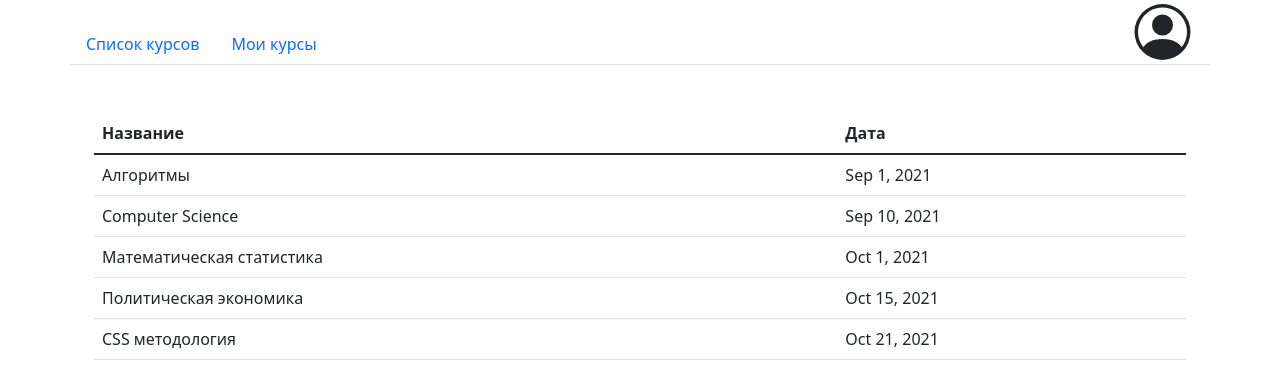
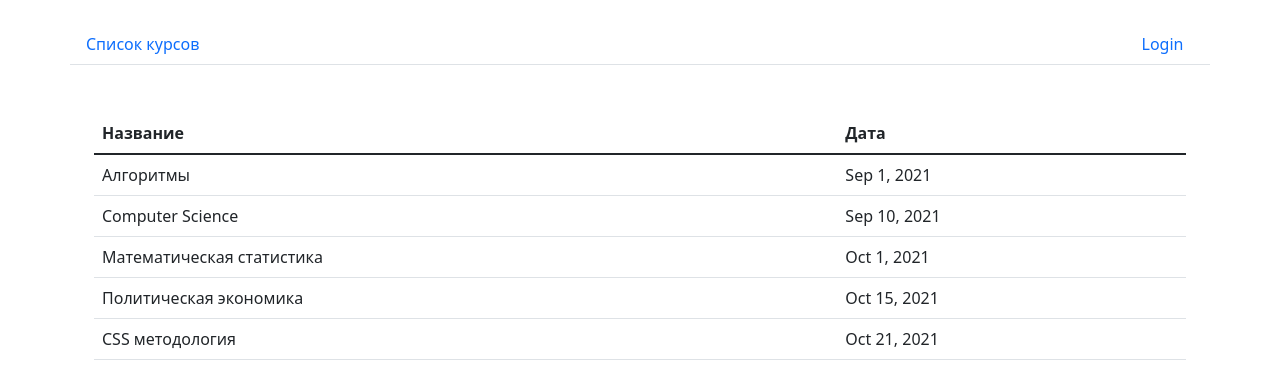
Before and after one commit to Gennady77/online-school, an Angular app: page / in a window 1280 px wide. Shown: the top 388 px of the page. Built offline with nearby package versions, Linux system fonts and the light colour scheme.

Commit message:
[develop] add authentication - add the Login link if user not authed - hide the My Courses tab if user not authed - add auth service - add isLoggedIn$ observable mock flag - add mock auth logic

```diff
--- a/src/app/app-routing.module.ts
+++ b/src/app/app-routing.module.ts
@@ -2,6 +2,7 @@ import { NgModule } from '@angular/core';
 import { RouterModule, Routes } from '@angular/router';
 import { MainPage } from "./page/main/main.page";
 import { MainPageResolver } from "./core/resolver/main-page.resolver";
+import { NotFoundPage } from "./page/not-found/not-found.page";
 
 const routes: Routes = [{
   path: '',
@@ -12,6 +13,9 @@ const routes: Routes = [{
   path: 'courses/:id',
   component: MainPage,
   resolve: { coursesList: MainPageResolver }
+}, {
+  path: '**',
+  component: NotFoundPage
 }];
 
 @NgModule({
--- a/src/app/app.component.html
+++ b/src/app/app.component.html
@@ -9,11 +9,14 @@
   <header class="row mb-5 align-items-end border-bottom">
     <ul ngbNav class="nav col-11">
       <li ngbNavItem><a ngbNavLink>Список курсов</a></li>
-      <li ngbNavItem><a ngbNavLink>Мои курсы</a></li>
+      <li *ngIf="isLoggedIn" ngbNavItem><a ngbNavLink>Мои курсы</a></li>
     </ul>
-    <svg class="col p-1" width="64" height="64" fill="currentColor">
-      <use xlink:href="#person-circle"/>
-    </svg>
+    <div class="login col d-flex justify-content-center">
+      <svg *ngIf="isLoggedIn" class="p-1" width="100%" height="100%" fill="currentColor">
+        <use xlink:href="#person-circle"/>
+      </svg>
+      <a href class="nav-link align-self-end" *ngIf="!isLoggedIn">Login</a>
+    </div>
   </header>
   <div class="container">
     <router-outlet></router-outlet>
--- a/src/app/app.component.scss
+++ b/src/app/app.component.scss
@@ -14,3 +14,8 @@
     bottom: 0;
   }
 }
+
+.login {
+  width: 64px;
+  height: 64px;
+}
--- a/src/app/app.component.ts
+++ b/src/app/app.component.ts
@@ -1,5 +1,6 @@
 import { Component } from '@angular/core';
 import { LoadingService } from "./core/service/loading.service";
+import { AuthService } from "./core/service/auth.service";
 
 @Component({
   selector: 'app-root',
@@ -7,7 +8,14 @@ import { LoadingService } from "./core/service/loading.service";
   styleUrls: ['./app.component.scss']
 })
 export class AppComponent {
+  isLoggedIn = false;
+
   constructor(
-    public loadingService: LoadingService
-  ) { }
+    public loadingService: LoadingService,
+    private authService: AuthService
+  ) {
+    authService.isLoggedIn$.subscribe((isLoggedIn) => {
+      this.isLoggedIn = isLoggedIn;
+    })
+  }
 }
--- /dev/null
+++ b/src/app/core/service/auth.service.ts
@@ -0,0 +1,15 @@
+import { Injectable } from '@angular/core';
+import { Observable } from "rxjs";
+
+@Injectable({
+  providedIn: 'root'
+})
+export class AuthService {
+  public isLoggedIn$: Observable<boolean>;
+
+  constructor() {
+    this.isLoggedIn$ = new Observable<boolean>(subscriber => {
+      subscriber.next(false);
+    })
+  }
+}
--- /dev/null
+++ b/src/app/page/not-found/not-found.page.html
@@ -0,0 +1 @@
+<p>not-found works!</p>
--- /dev/null
+++ b/src/app/page/not-found/not-found.page.ts
@@ -0,0 +1,15 @@
+import { Component, OnInit } from '@angular/core';
+
+@Component({
+  selector: 'app-not-found',
+  templateUrl: './not-found.page.html',
+  styleUrls: ['./not-found.page.scss']
+})
+export class NotFoundPage implements OnInit {
+
+  constructor() { }
+
+  ngOnInit(): void {
+  }
+
+}
--- a/src/app/page/page.module.ts
+++ b/src/app/page/page.module.ts
@@ -1,12 +1,14 @@
 import { NgModule } from '@angular/core';
 import { CommonModule } from '@angular/common';
 import { MainPage } from './main/main.page';
+import { NotFoundPage } from './not-found/not-found.page';
 
 
 
 @NgModule({
   declarations: [
-    MainPage
+    MainPage,
+    NotFoundPage
   ],
   imports: [
     CommonModule
```
Also changed, not shown: src/app/page/not-found/not-found.page.scss (added), 2 other files (tests, documents, lock files or other folders).
